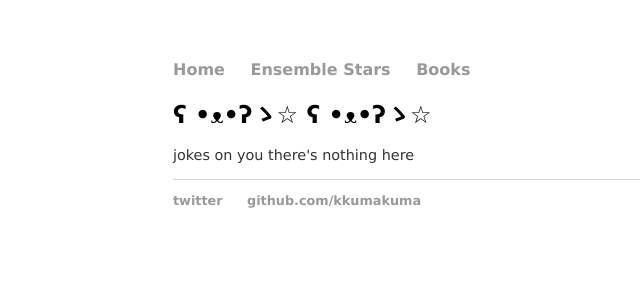
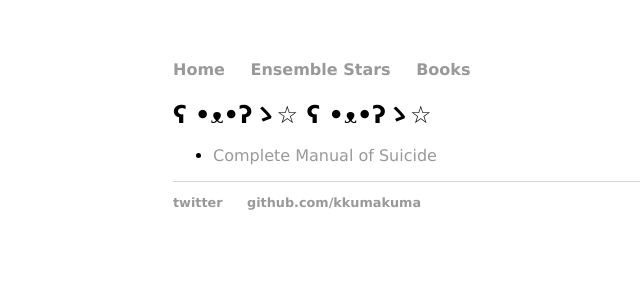
Before and after one commit to kkumakuma/kkumakuma.github.io, a Jekyll site: the page built from books/index.html, in a window 1280 px wide. Shown: the top 300 px of the page, without its empty margins (19-659 px from the left). Built offline with Jekyll 4.4.1, drawn with Linux system fonts in a browser that asks for light colours.

Commit message:
bc im dumb

```diff
--- a/books/index.html
+++ b/books/index.html
@@ -4,5 +4,7 @@ title: Books TLs Home
 ---
 <div class="Home">
 	<h1> ʕ •ᴥ•ʔゝ☆ ʕ •ᴥ•ʔゝ☆</h1>
-	<p>jokes on you there's nothing here</p>
+	<ul>
+			<li><a href="kanzen">Complete Manual of Suicide</a></li>
+	</ul>
 </div>
```
